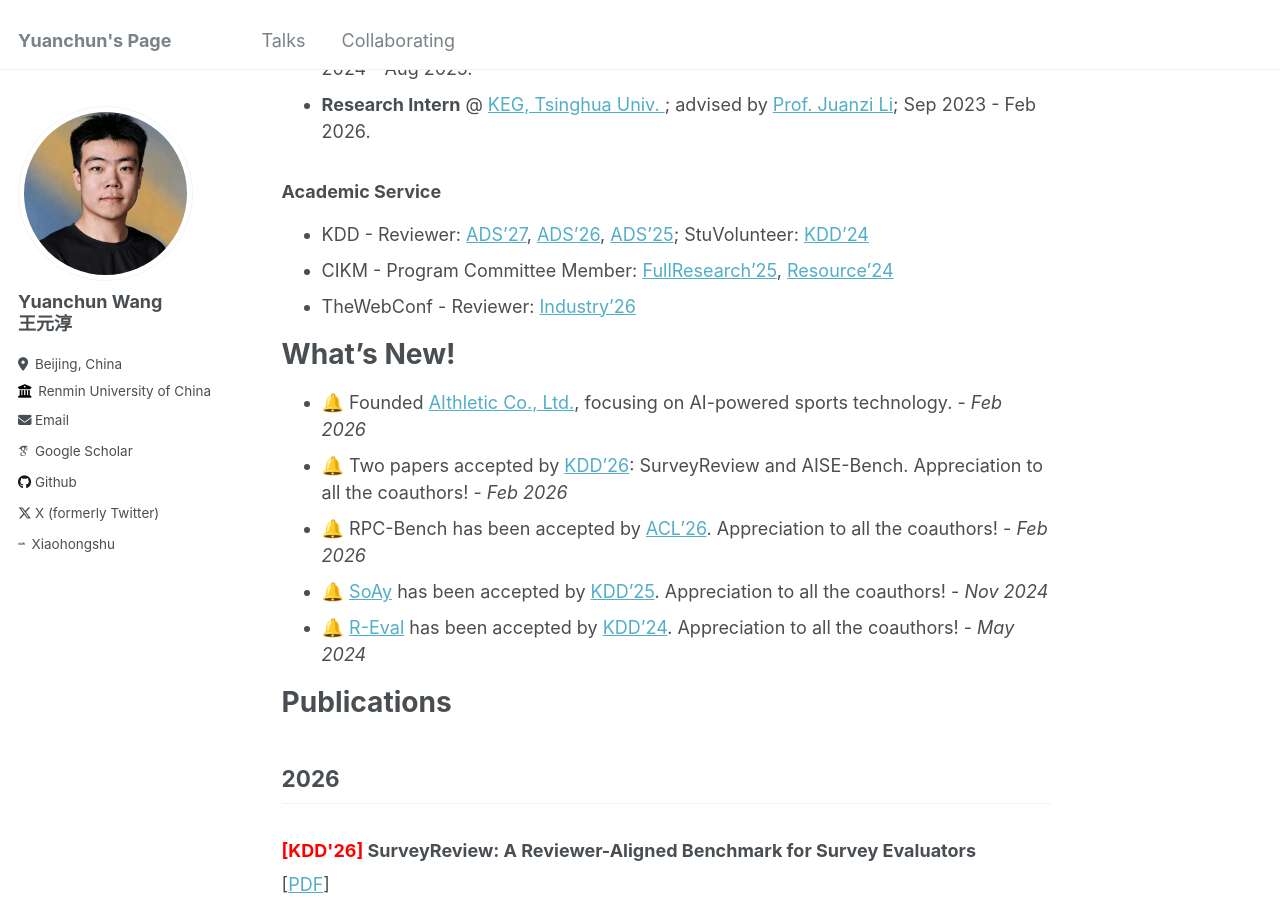
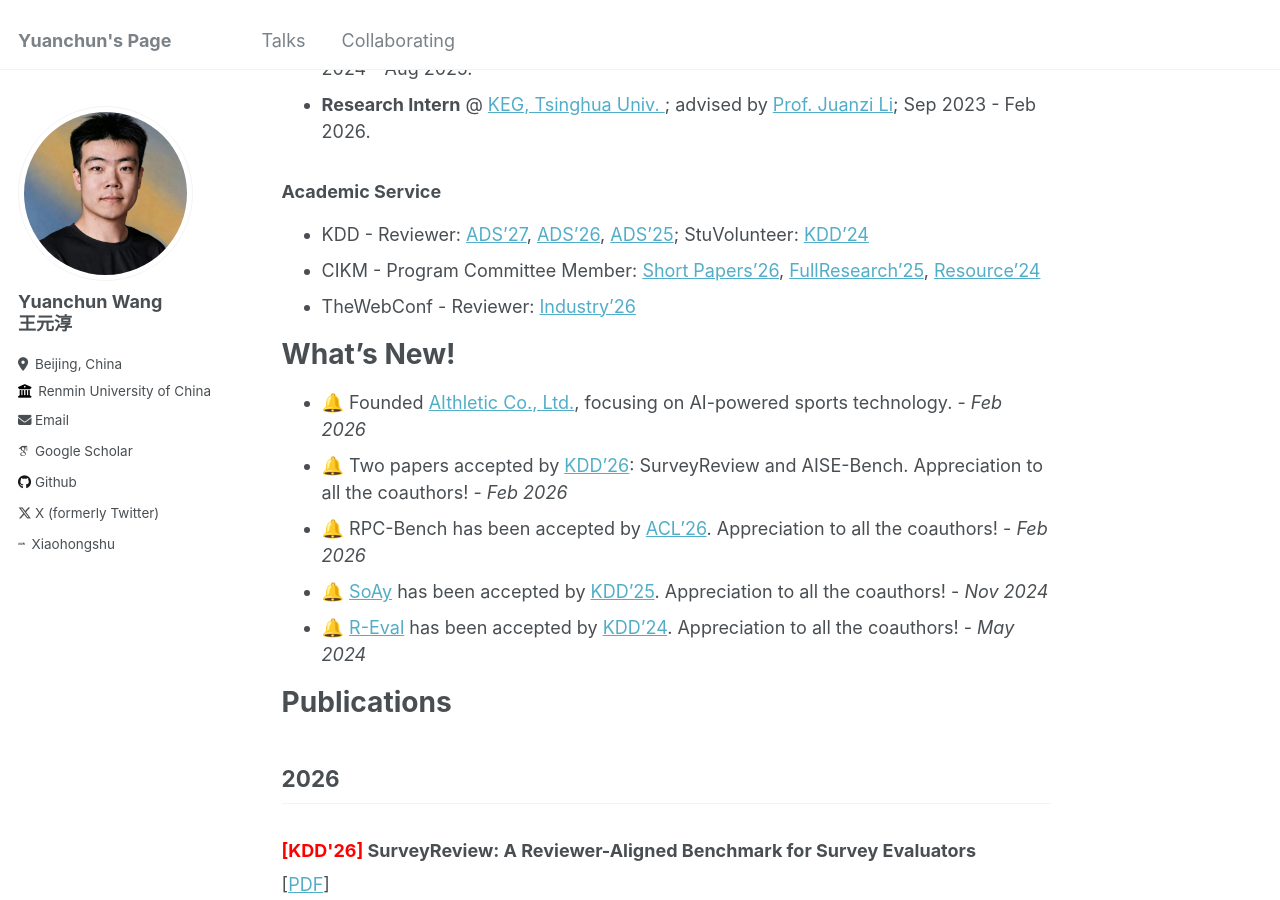
Before and after one commit to WangYC-99/WangYC-99.github.io, a Jekyll site: the page built from _pages/about.md, in a window 1280 px wide and 900 px high, scrolled down 689 px. Built offline with Jekyll 4.4.1, drawn with Linux system fonts in a browser that asks for light colours; some web fonts are replaced.

Commit message:
Add Short Papers'26 to CIKM service

```diff
--- a/_pages/about.md
+++ b/_pages/about.md
@@ -24,7 +24,7 @@ I also keep training for Triathlon races 🏊 🚴 🏃 and Marathon races 🏃
 
 ### Academic Service
 * KDD - Reviewer: [ADS'27](https://kdd2027.kdd.org/), [ADS'26](https://kdd2026.kdd.org/), [ADS'25](https://kdd2025.kdd.org/); StuVolunteer: [KDD'24](https://kdd2024.kdd.org/)
-* CIKM - Program Committee Member: [FullResearch'25](https://cikm2025.org/), [Resource'24](https://cikm2024.org)
+* CIKM - Program Committee Member: [Short Papers'26](https://cikm2026.org/), [FullResearch'25](https://cikm2025.org/), [Resource'24](https://cikm2024.org)
 * TheWebConf - Reviewer: [Industry'26](https://www2026.thewebconf.org/)
 
 # What's New!
```
